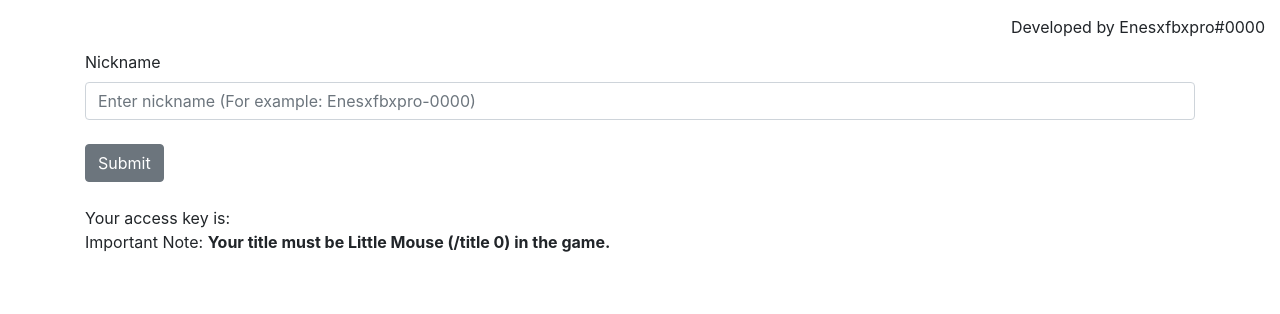
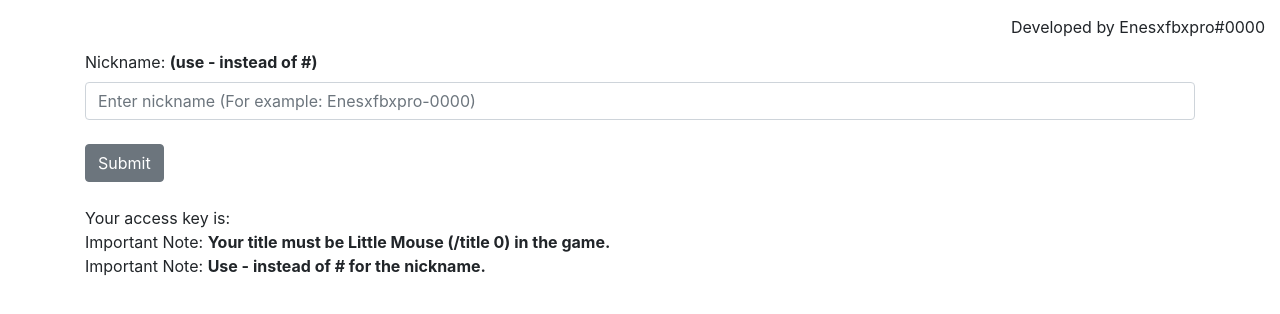
Before and after one commit to enesucar/TransformiceLuaEnigma, a plain HTML site: page index.html in a window 1280 px wide. Drawn offline with nearby package versions, Linux system fonts and the light colour scheme.

Commit message:
Update index.html

```diff
--- a/index.html
+++ b/index.html
@@ -12,11 +12,12 @@
     <div class="container home">
         <form>
             <div class="form-group">
-                <label for="nickname">Nickname</label>
+                <label for="nickname">Nickname: <b>(use - instead of #)</b></label>
                 <input type="text" class="form-control" id="nickname" aria-describedby="nickname" placeholder="Enter nickname (For example: Enesxfbxpro-0000)"><br>
                 <button type="button" class="btn btn-secondary" id="submit">Submit</button><br /><br />
                 <div>Your access key is: <b><span id="result" style="font-size: 20px"></span></div></b>
                 <div>Important Note: <b>Your title must be Little Mouse (/title 0) in the game.</div></b>
+                <div>Important Note: <b>Use - instead of # for the nickname.</div></b>
             </div>
         </form>
     </div>
```
